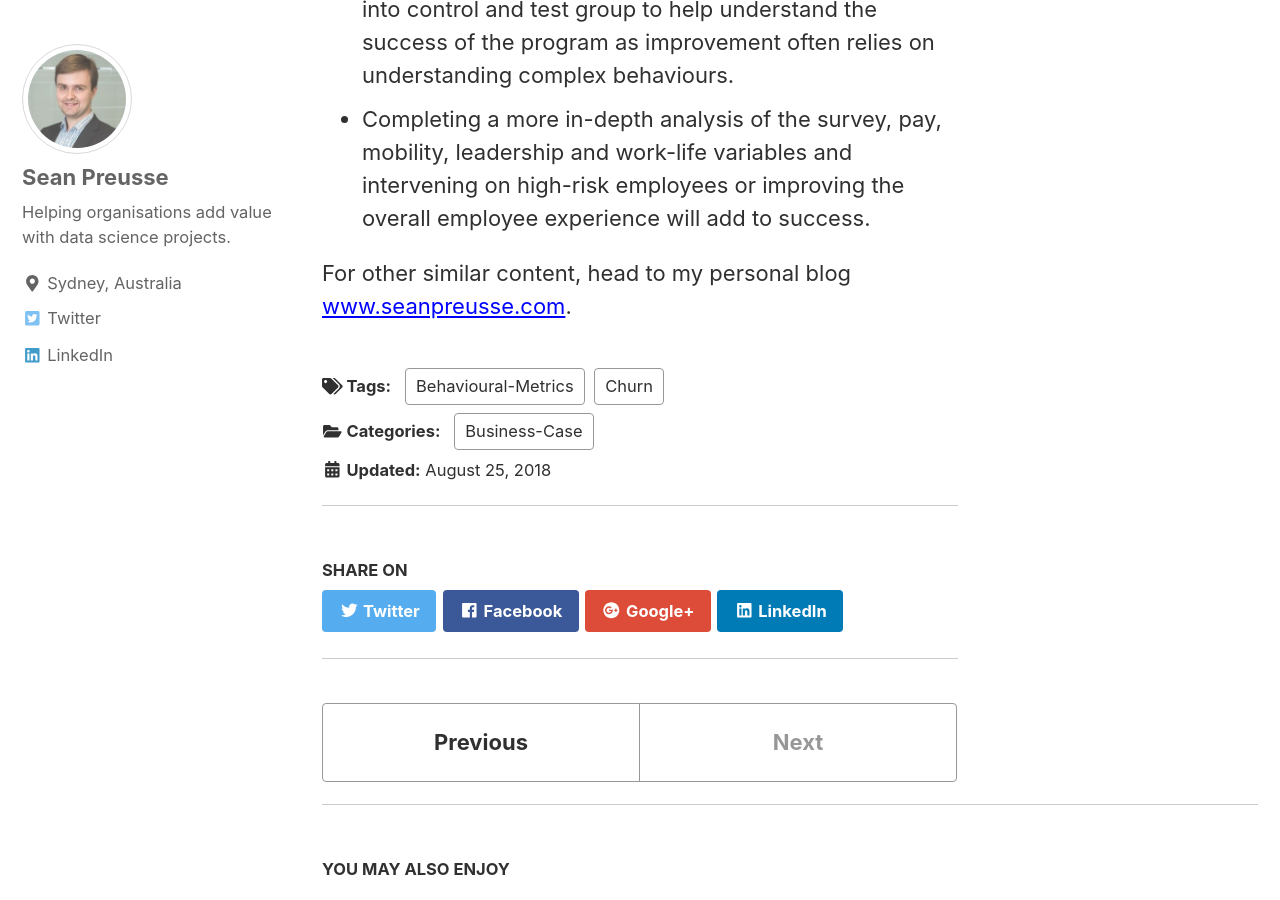
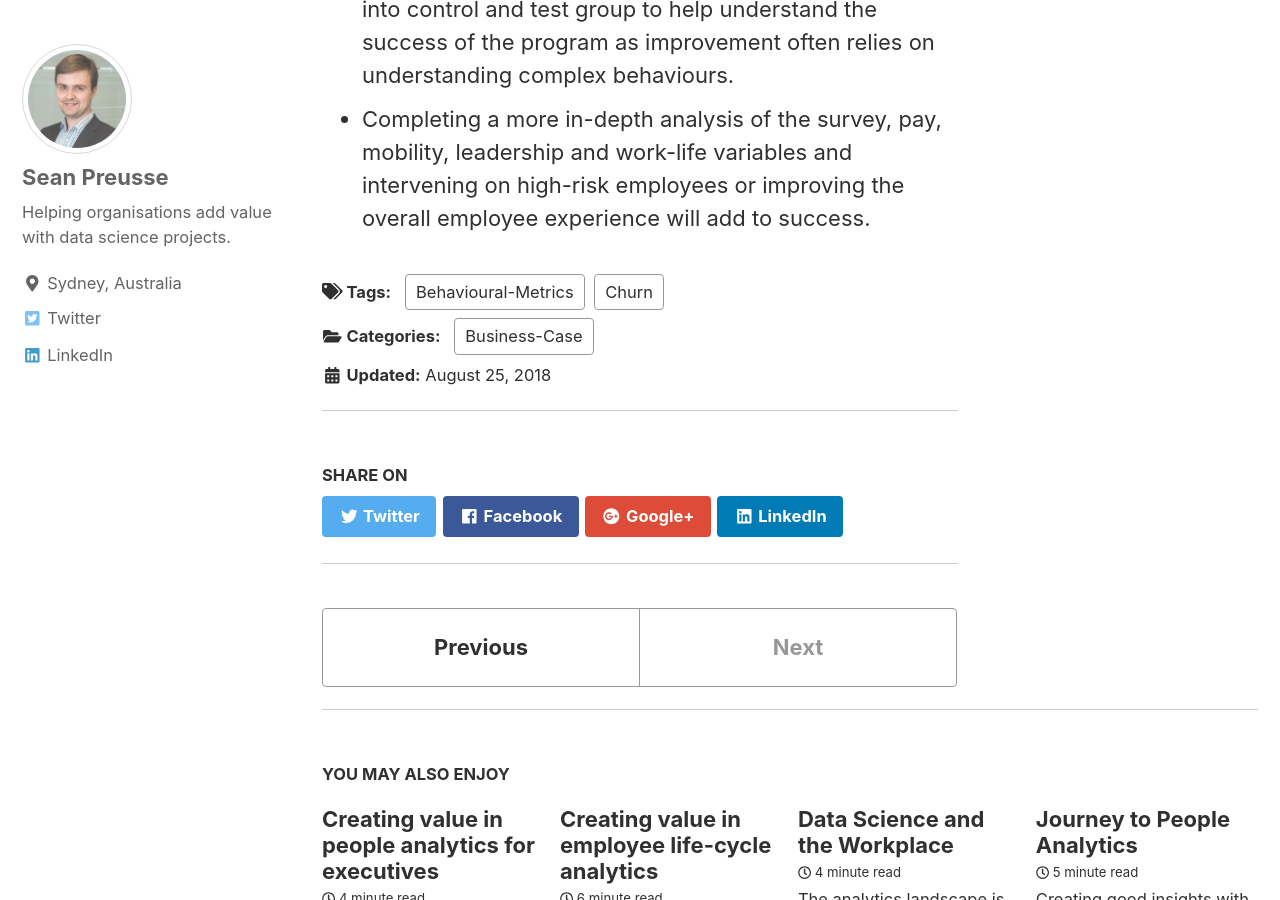
Before and after one commit to SeanPreusse/seanpreusse.github.io, a Jekyll site: the page built from _posts/2018-08-25-The_high_cost_of_employee_turnover.md, in a window 1280 px wide and 900 px high, scrolled down 5577 px. Built offline with Jekyll 4.4.1, drawn with Linux system fonts in a browser that asks for light colours; nearby versions of some CDN libraries.

Commit message:
updated post

```diff
--- a/_posts/2018-08-25-The_high_cost_of_employee_turnover.md
+++ b/_posts/2018-08-25-The_high_cost_of_employee_turnover.md
@@ -24,7 +24,7 @@
 
 **Voluntary turnover is costing many organisations millions of dollars**
 
-![](/assets/images/high_cost_of_turnover/high_cost_turnover_table.jpg)
+![](/assets/images/high_cost_of_turnover/high_cost_turnover_table.JPG)
 
 Above the surface, some of these costs will be apparent and include direct costs such as recruitment, agency, training.
 
@@ -46,7 +46,7 @@
 
 Replacement cost can be calculated by role or salary band. For either, you will need to map percentage productivity over a set period covering the whole period or in quarterly blocks. The simpler the model is, the easier it will be to explain. With this information, calculate the inverse 'lost productivity' and multiply this by the salary for the period.
 
-![](/assets/images/high_cost_of_turnover/vol_attr_high.jpg)
+![](/assets/images/high_cost_of_turnover/vol_attr_high.JPG)
 
 **Navigating to real opportunity**
 
@@ -56,11 +56,11 @@
 
 Red circle roles that you think are appropriate, and you may be able to identify the 1% opportunity improvement that could be used to fund initiatives or further analysis.
 
-![](/assets/images/high_cost_of_turnover/vol_attr_detail.jpg)
+![](/assets/images/high_cost_of_turnover/vol_attr_detail.JPG)
 
 Another area of analysis could include capability area. This can be a little more difficult to understand as employees can have multiple capability's but may act as an important lens to build bench strength on for the short-term and allow for more targeted initiatives to drive a reduction.
 
-![](/assets/images/high_cost_of_turnover/vol_attr_detail_cap.jpg)
+![](/assets/images/high_cost_of_turnover/vol_attr_detail_cap.JPG)
 
 **Overall;**
 
@@ -69,5 +69,3 @@
 * Modelling can be completed in Excel, no fancy software.
 * Identify a range of initiatives and segment the population into control and test group to help understand the success of the program as improvement often relies on understanding complex behaviours.
 * Completing a more in-depth analysis of the survey, pay, mobility, leadership and work-life variables and intervening on high-risk employees or improving the overall employee experience will add to success.
-
-For other similar content, head to my personal blog <a href="www.seanpreusse.com" target="_blank">www.seanpreusse.com</a>.
```
